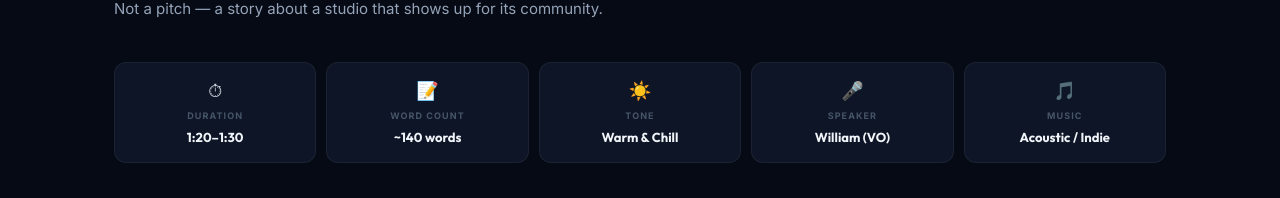
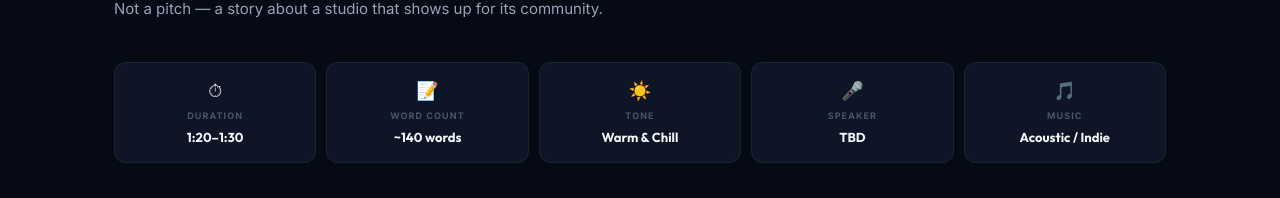
Before and after one commit to DanielSensual/Mediageekzquotes, a Next.js app: page /thread in a window 1280 px wide. Shown: the part 9256-9454 px from the top of the page. Built offline with nearby package versions, Linux system fonts and the light colour scheme.

Commit message:
fix: speaker TBD

```diff
--- a/app/thread/page.js
+++ b/app/thread/page.js
@@ -1259,7 +1259,7 @@ export default function ThreadLink() {
                             { label: 'Duration', value: '1:20–1:30', icon: '⏱' },
                             { label: 'Word Count', value: '~140 words', icon: '📝' },
                             { label: 'Tone', value: 'Warm & Chill', icon: '☀️' },
-                            { label: 'Speaker', value: 'William (VO)', icon: '🎤' },
+                            { label: 'Speaker', value: 'TBD', icon: '🎤' },
                             { label: 'Music', value: 'Acoustic / Indie', icon: '🎵' },
                         ].map((d, i) => (
                             <div key={i} style={{ padding: '14px 12px', border: '1px solid rgba(255,255,255,0.06)', borderRadius: 12, background: 'var(--panel)', textAlign: 'center' }}>
```
